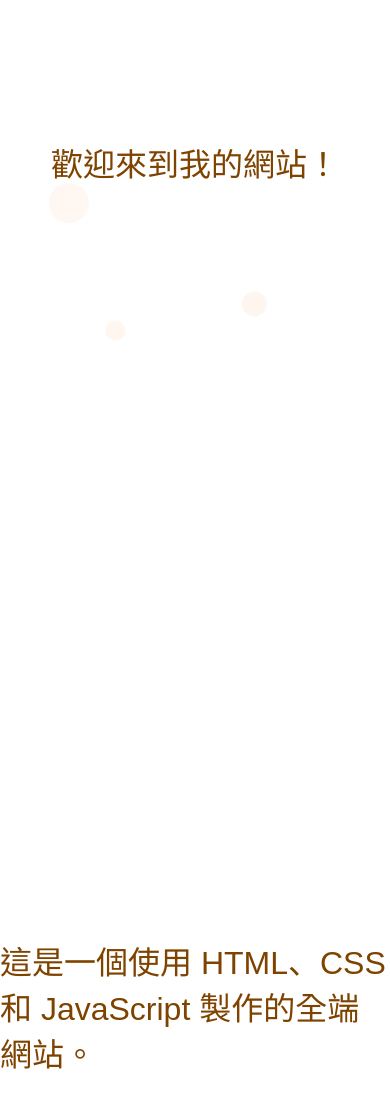
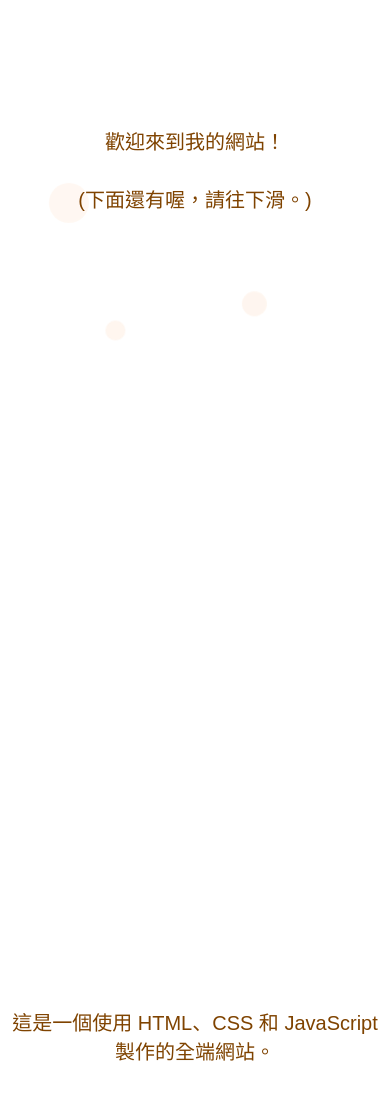
Before and after one commit to AlisonSmith1/HTML-CSS-JS, a website: page intro/Opening.html in a window 390 px wide. Shown: the part 260-1360 px from the top of the page. Drawn offline with Linux system fonts and the light colour scheme.

Commit message:
design Opening phone's style

```diff
--- a/intro/Opening.html
+++ b/intro/Opening.html
@@ -16,12 +16,16 @@
       <div class="bubble"></div>
     </div>
 
-    <section id="intro1">歡迎來到我的網站！</section>
+    <section id="intro1">
+      <p>歡迎來到我的網站！</p>
+      <br />
+      <p>(下面還有喔，請往下滑。)</p>
+    </section>
     <section id="intro2">
       這是一個使用 HTML、CSS 和 JavaScript 製作的全端網站。
     </section>
     <section id="intro3">
-      這裡有精彩內容等著你。開始你的冒險吧！
+      功能有註冊寄送郵件、購物車及下載PDF檔案
       <button id="enterBtn" style="display: none">進入主畫面</button>
     </section>
 
--- a/intro/style.css
+++ b/intro/style.css
@@ -12,6 +12,7 @@ body {
 section {
   height: 100vh;
   display: flex;
+  flex-direction: column;
   justify-content: center;
   align-items: center;
   font-size: 2rem;
@@ -21,6 +22,11 @@ section {
   position: relative;
   z-index: 1;
   color: #7f4300;
+}
+
+p {
+  margin-top: 0;
+  margin-bottom: 0.3em; /* 或直接設為 0 */
 }
 
 section.active {
@@ -117,3 +123,17 @@ section.active {
 #enterBtn:hover {
   background-color: #ce7004;
 }
+
+@media (max-width: 768px) {
+  #intro1 {
+    font-size: 20px;
+    padding: 10px;
+    text-align: center;
+  }
+  #intro2,
+  #intro3 {
+    font-size: 20px;
+    padding: 10px;
+    text-align: center;
+  }
+}
```
